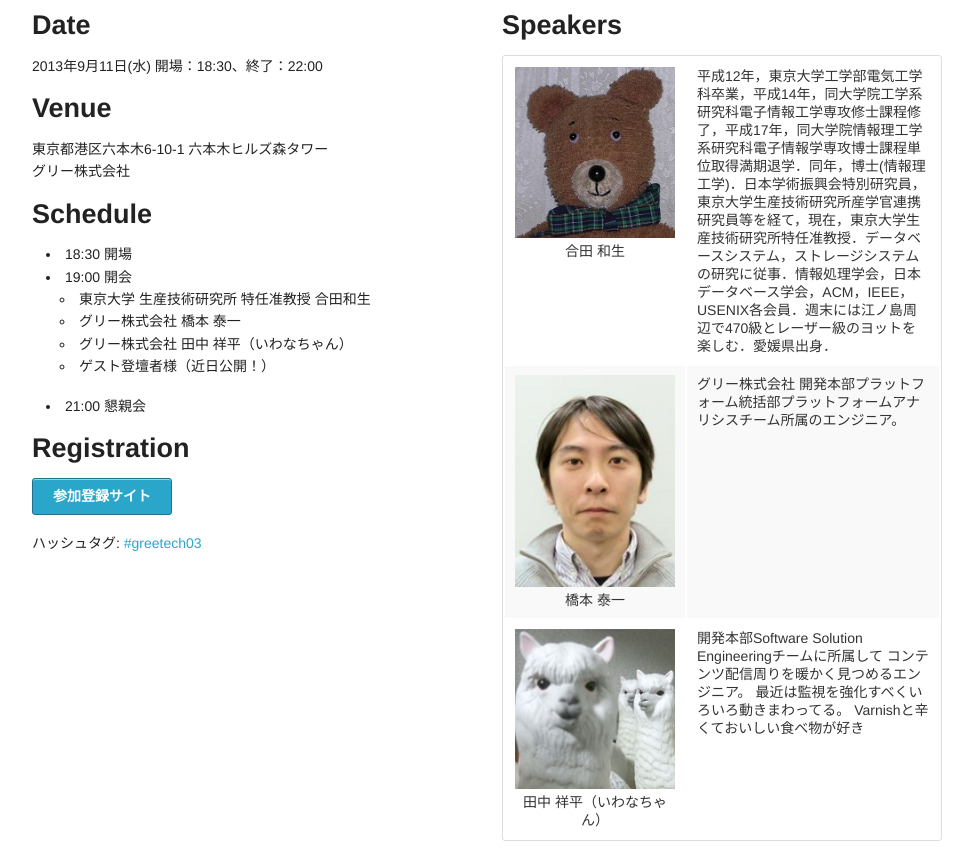
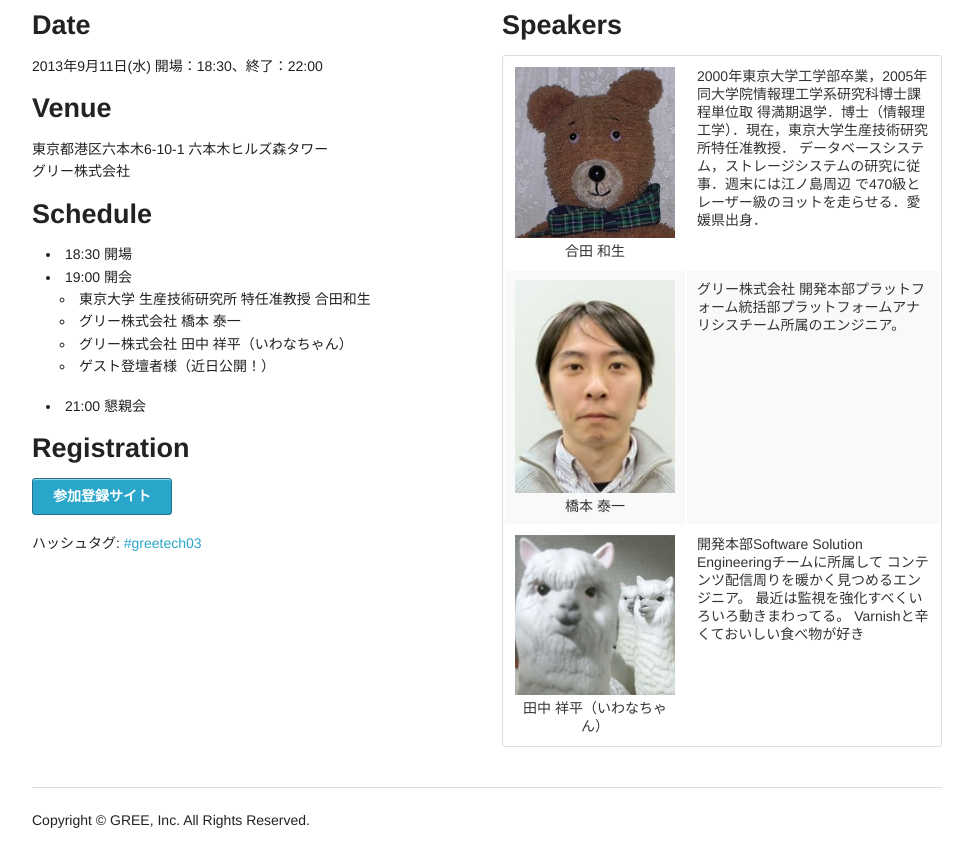
Before and after one commit to greetech3/greetech3.github.com, a plain HTML site: page index.html in a window 1280 px wide. Shown: the part 907-1762 px from the top of the page, without its empty margins (153-1126 px from the left). Drawn offline with Linux system fonts and the light colour scheme.

Commit message:
replace the goda's profile

```diff
--- a/index.html
+++ b/index.html
@@ -121,7 +121,7 @@
         <tr>
           <td width="180px" class="speaker"><img src="./images/goda.jpg"/><br>合田 和生</td>
           <td>
-            平成12年，東京大学工学部電気工学科卒業，平成14年，同大学院工学系研究科電子情報工学専攻修士課程修了，平成17年，同大学院情報理工学系研究科電子情報学専攻博士課程単位取得満期退学．同年，博士(情報理工学)．日本学術振興会特別研究員，東京大学生産技術研究所産学官連携研究員等を経て，現在，東京大学生産技術研究所特任准教授．データベースシステム，ストレージシステムの研究に従事．情報処理学会，日本データベース学会，ACM，IEEE，USENIX各会員．週末には江ノ島周辺で470級とレーザー級のヨットを楽しむ．愛媛県出身．
+            2000年東京大学工学部卒業，2005年同大学院情報理工学系研究科博士課程単位取 得満期退学．博士（情報理工学）．現在，東京大学生産技術研究所特任准教授． データベースシステム，ストレージシステムの研究に従事．週末には江ノ島周辺 で470級とレーザー級のヨットを走らせる．愛媛県出身．
           </td>
         </tr>
         <tr>
```
